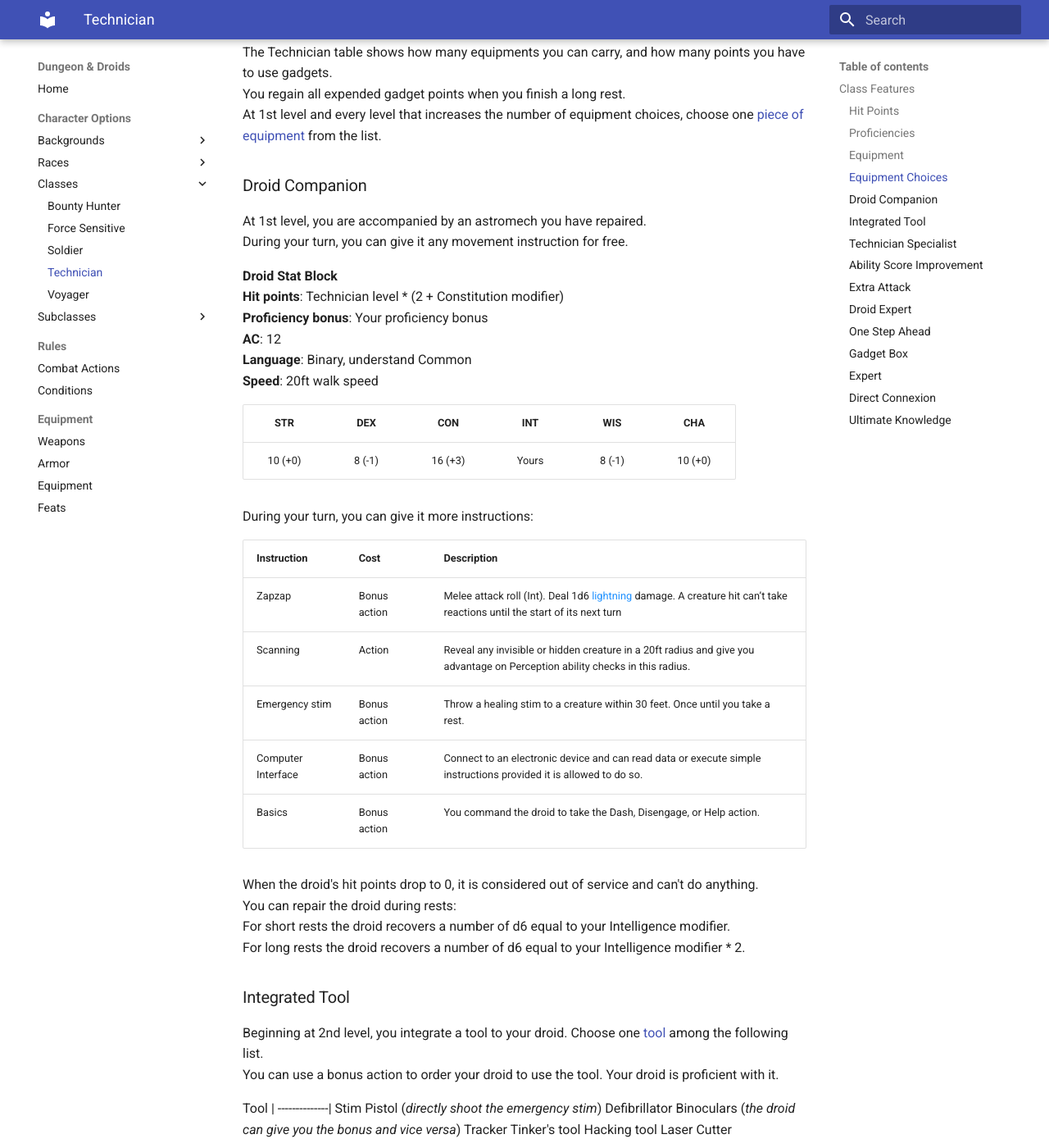
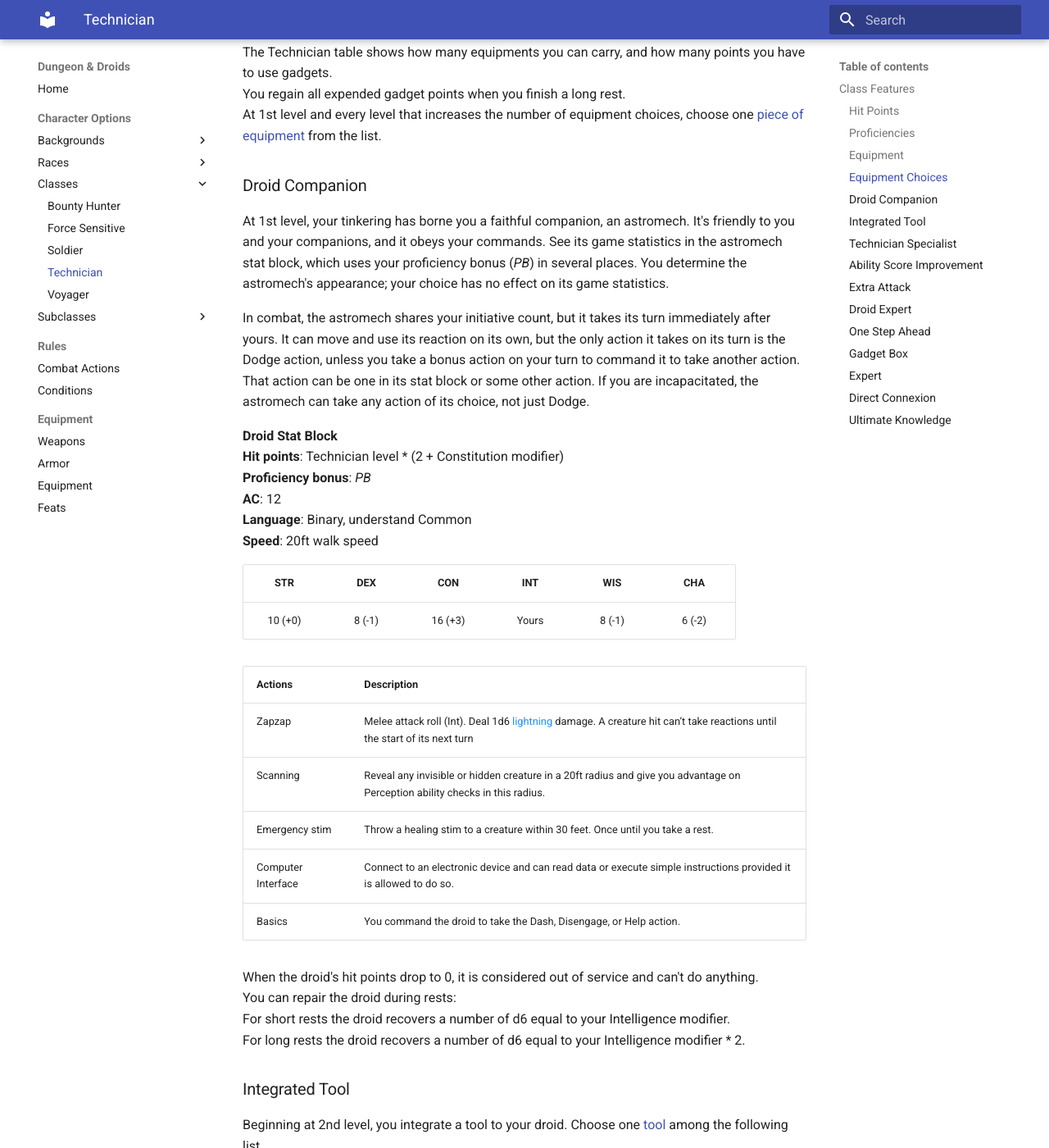
Before and after one commit to ScanSC/D-Droids, an MkDocs documentation site: the page built from docs/Content/Classes/Technician.md, in a window 1280 px wide and 1400 px high, scrolled down 1959 px. Shown: the whole window at 82% size. Built offline with MkDocs 1.6.1 and Material for MkDocs 9.7.7, drawn with Linux system fonts in a browser that asks for light colours.

```diff
--- a/docs/Content/Classes/Technician.md
+++ b/docs/Content/Classes/Technician.md
@@ -50,29 +50,28 @@ You regain all expended gadget points when you finish a long rest.<br>
 At 1st level and every level that increases the number of equipment choices, choose one [piece of equipment](../Equipment/Equipments.md) from the list.
 
 ### Droid Companion
-At 1st level, you are accompanied by an astromech you have repaired.<br>
-During your turn, you can give it any movement instruction for free.
+At 1st level, your tinkering has borne you a faithful companion, an astromech. It's friendly to you and your companions, and it obeys your commands. See its game statistics in the astromech stat block, which uses your proficiency bonus (*PB*) in several places. You determine the astromech's appearance; your choice has no effect on its game statistics.
+
+In combat, the astromech shares your initiative count, but it takes its turn immediately after yours. It can move and use its reaction on its own, but the only action it takes on its turn is the Dodge action, unless you take a bonus action on your turn to command it to take another action. That action can be one in its stat block or some other action. If you are incapacitated, the astromech can take any action of its choice, not just Dodge.
 
 **Droid Stat Block**<br>
 **Hit points**: Technician level * (2 + Constitution modifier)<br>
-**Proficiency bonus**: Your proficiency bonus<br>
+**Proficiency bonus**: *PB*<br>
 **AC**: 12<br>
 **Language**: Binary, understand Common<br>
 **Speed**: 20ft walk speed
 
   STR  |  DEX  |  CON  |  INT  |  WIS  |  CHA
 :-----:|:-----:|:-----:|:-----:|:-----:|:----:
-10 (+0)|8 (-1) |16 (+3)| Yours |8 (-1)|10 (+0)
+10 (+0)|8 (-1) |16 (+3)| Yours |8 (-1)|6 (-2)
 
-During your turn, you can give it more instructions:
-
-Instruction        | Cost         | Description
--------------------|--------------|------------
-Zapzap             | Bonus action | Melee attack roll (Int). Deal 1d6 <span style="color:dodgerblue">lightning</span> damage. A creature hit can’t take reactions until the start of its next turn
-Scanning           | Action       | Reveal any invisible or hidden creature in a 20ft radius and give you advantage on Perception ability checks in this radius.
-Emergency stim     | Bonus action | Throw a healing stim to a creature within 30 feet. Once until you take a rest.
-Computer Interface | Bonus action | Connect to an electronic device and can read data or execute simple instructions provided it is allowed to do so.
-Basics             | Bonus action | You command the droid to take the Dash, Disengage, or Help action.
+Actions            | Description
+-------------------|------------
+Zapzap             | Melee attack roll (Int). Deal 1d6 <span style="color:dodgerblue">lightning</span> damage. A creature hit can’t take reactions until the start of its next turn
+Scanning           | Reveal any invisible or hidden creature in a 20ft radius and give you advantage on Perception ability checks in this radius.
+Emergency stim     | Throw a healing stim to a creature within 30 feet. Once until you take a rest.
+Computer Interface | Connect to an electronic device and can read data or execute simple instructions provided it is allowed to do so.
+Basics             | You command the droid to take the Dash, Disengage, or Help action.
 
 When the droid's hit points drop to 0, it is considered out of service and can't do anything.<br>
 You can repair the droid during rests: <br>
```
Also changed, not shown: docs/index.md (+9 -5 lines).
